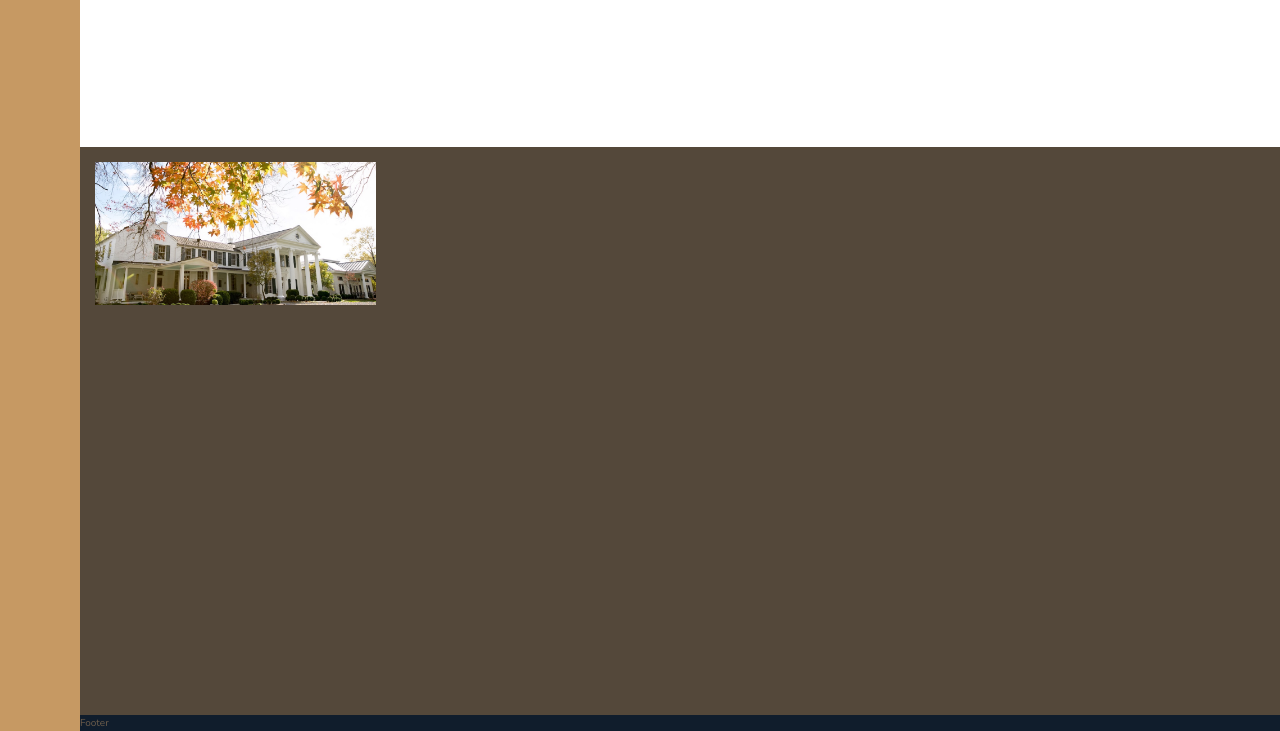
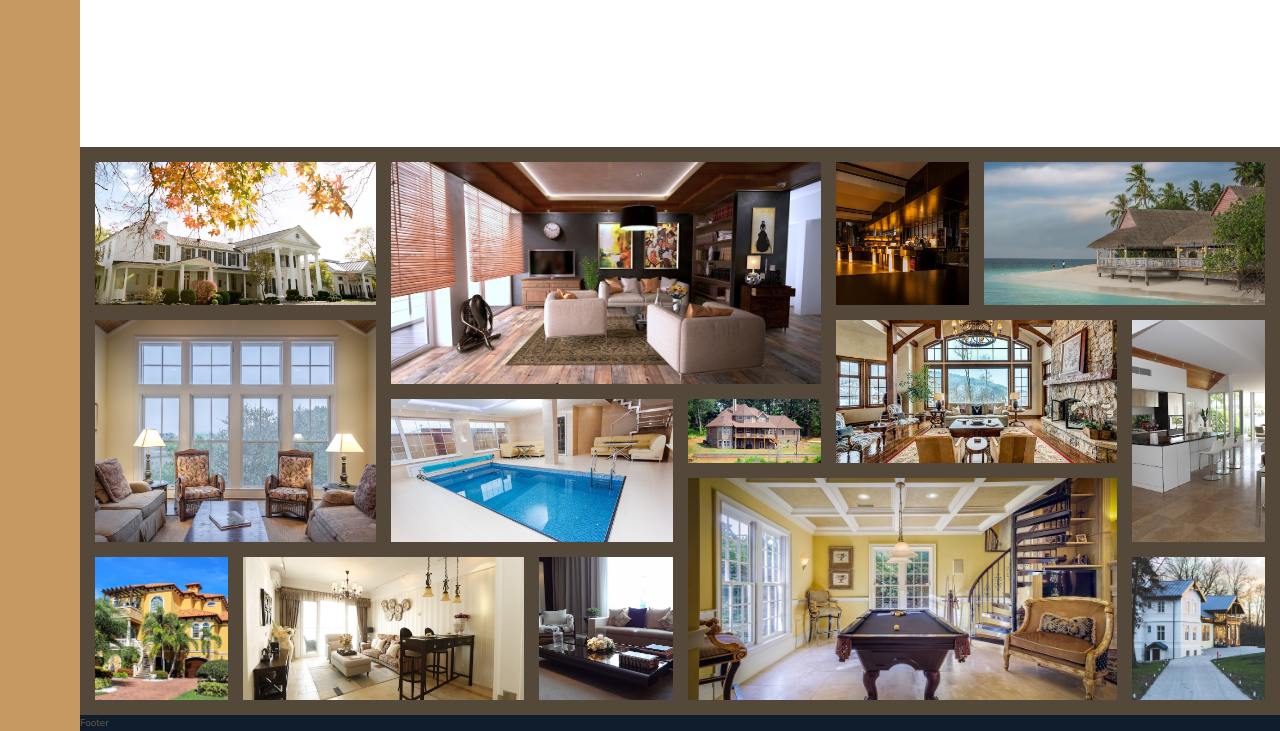
Before and after one commit to GabrielFalcom/Nexter, a website: page index.html in a window 1280 px wide. Shown: the part 2925-3656 px from the top of the page. Drawn offline with nearby package versions, Linux system fonts and the light colour scheme.

Commit message:
finish gallery

```diff
--- a/index.html
+++ b/index.html
@@ -318,12 +318,66 @@
     </section>
 
     <section class="gallery">
+
+        <!-- (figure.gallery__item.gallery__item--$>img.gallery__img[src="img/gal-$.jpeg"][alt="Gallery image $"])*14 -->
+
         <figure class="gallery__item gallery__item--1">
             <img src="img/gal-1.jpeg" alt="Gallery image 1" class="gallery__img">
         </figure>
+
+        <figure class="gallery__item gallery__item--2">
+            <img src="img/gal-2.jpeg" alt="Gallery image 2" class="gallery__img">
+        </figure>
+
+        <figure class="gallery__item gallery__item--3">
+            <img src="img/gal-3.jpeg" alt="Gallery image 3" class="gallery__img">
+        </figure>
+
+        <figure class="gallery__item gallery__item--4">
+            <img src="img/gal-4.jpeg" alt="Gallery image 4" class="gallery__img">
+        </figure>
+
+        <figure class="gallery__item gallery__item--5">
+            <img src="img/gal-5.jpeg" alt="Gallery image 5" class="gallery__img">
+        </figure>
+
+        <figure class="gallery__item gallery__item--6">
+            <img src="img/gal-6.jpeg" alt="Gallery image 6" class="gallery__img">
+        </figure>
+
+        <figure class="gallery__item gallery__item--7">
+            <img src="img/gal-7.jpeg" alt="Gallery image 7" class="gallery__img">
+        </figure>
+
+        <figure class="gallery__item gallery__item--8">
+            <img src="img/gal-8.jpeg" alt="Gallery image 8" class="gallery__img">
+        </figure>
+
+        <figure class="gallery__item gallery__item--9">
+            <img src="img/gal-9.jpeg" alt="Gallery image 9" class="gallery__img">
+        </figure>
+
+        <figure class="gallery__item gallery__item--10">
+            <img src="img/gal-10.jpeg" alt="Gallery image 10" class="gallery__img">
+        </figure>
+
+        <figure class="gallery__item gallery__item--11">
+            <img src="img/gal-11.jpeg" alt="Gallery image 11" class="gallery__img">
+        </figure>
+
+        <figure class="gallery__item gallery__item--12">
+            <img src="img/gal-12.jpeg" alt="Gallery image 12" class="gallery__img">
+        </figure>
+
+        <figure class="gallery__item gallery__item--13">
+            <img src="img/gal-13.jpeg" alt="Gallery image 13" class="gallery__img">
+        </figure>
+
+        <figure class="gallery__item gallery__item--14">
+            <img src="img/gal-14.jpeg" alt="Gallery image 14" class="gallery__img">
+        </figure>
+
     </section>
-
-    <!-- <img src="img/gal-2.jpeg" alt="Gallery image 2" class="gallery__img"> -->
 
     <footer class="footer">
         Footer
--- a/sass/_gallery.scss
+++ b/sass/_gallery.scss
@@ -13,6 +13,72 @@
             grid-row: 1 / span 2;
             grid-column: 1 / span 2;
         }
+
+        &--2 {
+            grid-row: 1 / span 3;
+            grid-column: 3 / span 3;
+        }
+
+        &--3 {
+            grid-row: 1 / span 2;
+            grid-column: 6 / 7;
+        }
+
+        &--4 {
+            grid-row: 1 / span 2;
+            grid-column: 7 / -1;
+        }
+
+        &--5 {
+            grid-row: 3 / span 3;
+            grid-column: 1 / span 2;
+        }
+
+        &--6 {
+            grid-row: 4 / span 2;
+            grid-column: 3 / span 2;
+        }
+
+        &--7 {
+            grid-row: 4 / 5;
+            grid-column: 5 / 6;
+        }
+
+        &--8 {
+            grid-row: 3 / span 2;
+            grid-column: 6 / span 2;
+        }
+
+        &--9 {
+            grid-row: 3 / span 3;
+            grid-column: 8 / 9;
+        }
+
+        &--10 {
+            grid-row: 6 / -1;
+            grid-column: 1 / 2;
+        }
+
+        &--11 {
+            grid-row: 6 / -1;
+            grid-column: 2 / span 2;
+        }
+
+        &--12 {
+            grid-row: 6 / -1;
+            grid-column: 4 / 5;
+        }
+
+        &--13 {
+            grid-row: 5 / span 3;
+            grid-column: 5 / span 3;
+        }
+
+        &--14 {
+            grid-row: 6 / -1;
+            grid-column: 8 / -1;
+        }
+
     }
 
     &__img {
```
Also changed, not shown: css/style.css.
